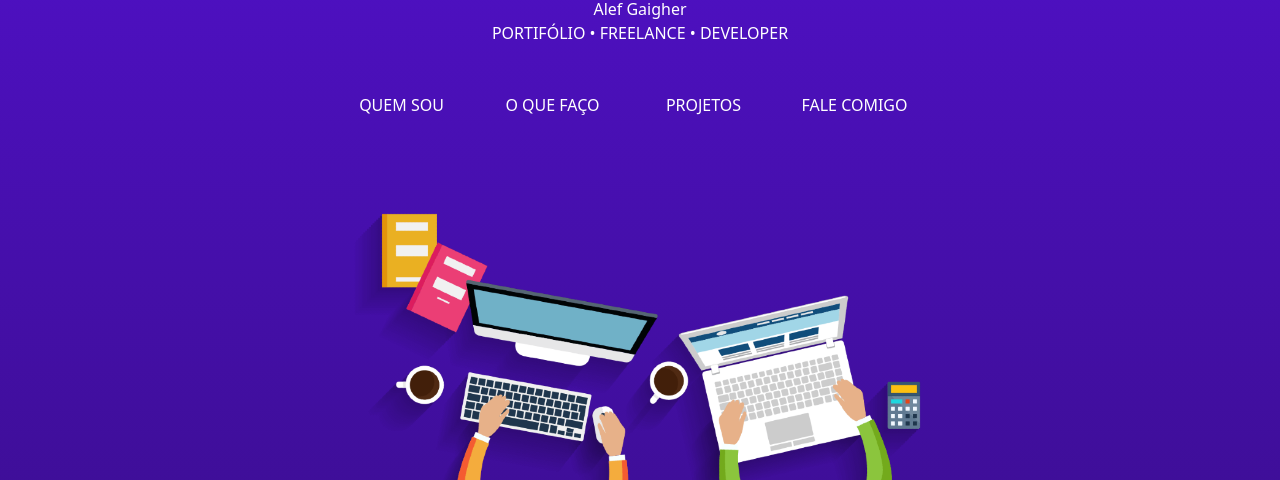
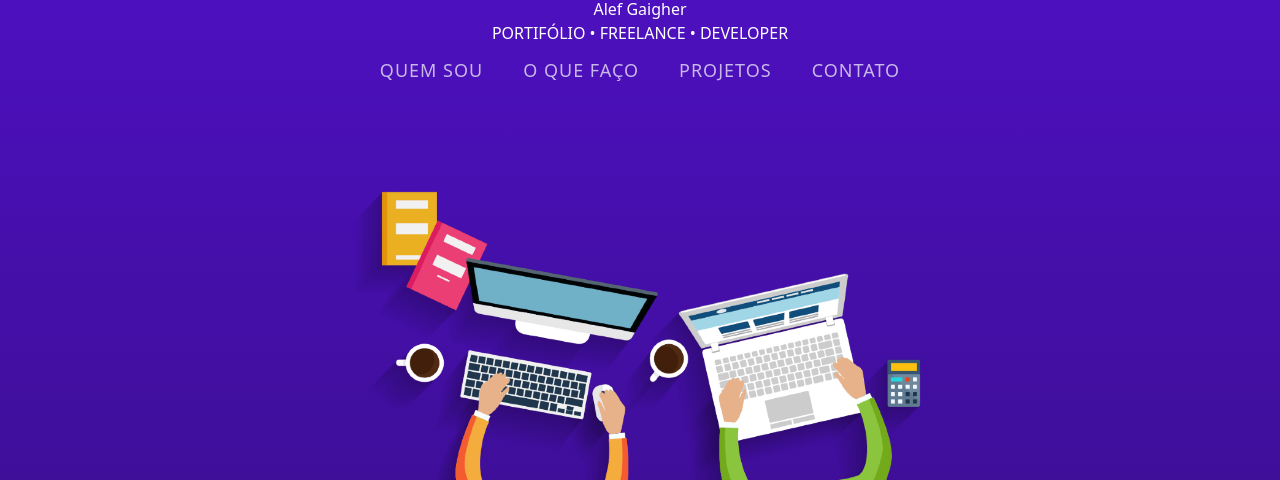
Before and after one commit to AlefGaigher/portfolio, a plain HTML site: page index.html in a window 1280 px wide. Shown: the part 45-525 px from the top of the page. Drawn offline with nearby package versions, Linux system fonts and the light colour scheme.

Commit message:
Animação Menu e Link Rede
Signed-off-by: Alef Gaigher <37152658+AlefGaigher@users.noreply.github.com>

```diff
--- a/css/style.css
+++ b/css/style.css
@@ -38,3 +38,45 @@
   background-color: #2A0C62;
   opacity: 0.8;
 }
+
+nav {
+  display: flex;
+  justify-content: center;
+  align-items: center;
+  height: 50px;
+  overflow: hidden;
+}
+
+nav a {
+  color: #fff;
+  opacity: 0.7;
+  text-align: center;
+  text-decoration: none;
+  font-size: 18px;
+  padding: 0 20px;
+  position: relative;
+  line-height: 50px;
+  transition: all 0.3s ease;
+  letter-spacing: 1px;
+}
+
+nav a:before {
+  content: "";
+  position: absolute;
+  bottom: 0;
+  left: 50%;
+  width: 0;
+  height: 2px;
+  background-color: #fff;
+  transition: all 0.3s ease;
+  transform: translateX(-50%);
+}
+
+nav a:hover:before {
+  width: 100%;
+}
+
+a:hover{
+  color: #fff !important;
+  opacity: 1;
+}
--- a/index.html
+++ b/index.html
@@ -7,7 +7,7 @@
 
 <body>
     <div class="container-fluid bg-color">
-        <div class="row pt-3" style="padding-bottom: 100px;">
+        <div class="row pt-3" style="padding-bottom: 120px;">
             <div class="col-6 text-white">
               <a href="https://www.instagram.com/alefgaigher/" target="_blank"><img src="img/linguagens/instagram.png" width='25' alt="instagram"> </a>
               <a href="https://github.com/AlefGaigher" target="_blank"><img src="img/linguagens/github.png" width='25' alt="github"> </a>
@@ -18,15 +18,23 @@
             </div>
             <div class="col-12 text-white text-center">Alef Gaigher</div>
             <div class="col-12 text-white text-center">PORTIFÓLIO • FREELANCE • DEVELOPER</div>
+            <div>
+              <nav>
+                <a href="#">QUEM SOU</a>
+                <a href="#">O QUE FAÇO</a>
+                <a href="#">PROJETOS</a>
+                <a href="#">CONTATO</a>
+              </nav>
+            </div>
 
-            <div class="container-fluid row justify-content-md-center">
+            <!--<div class="container-fluid row justify-content-md-center">
                 <div class="col-6 text-white text-end row mt-5">
                     <div class="col-3 text-center">QUEM SOU</div>
                     <div class="col-3 text-center">O QUE FAÇO</div>
                     <div class="col-3 text-center">PROJETOS</div>
                     <div class="col-3 text-center">FALE COMIGO</div>
                 </div>
-            </div>
+            </div>-->
 
             <div class="col-12 text-center mt-5" >
                 <img src="img/layout5.png" class="img w-50" alt="...">
@@ -61,7 +69,6 @@
 
                         <p>Estou sempre aberto a novas oportunidades e desafios profissionais, buscando sempre me desenvolver e aprender mais para alcançar minhas metas e objetivos na carreira de TI.</h6>
                 </div>
-
             </div>
 
 
```
